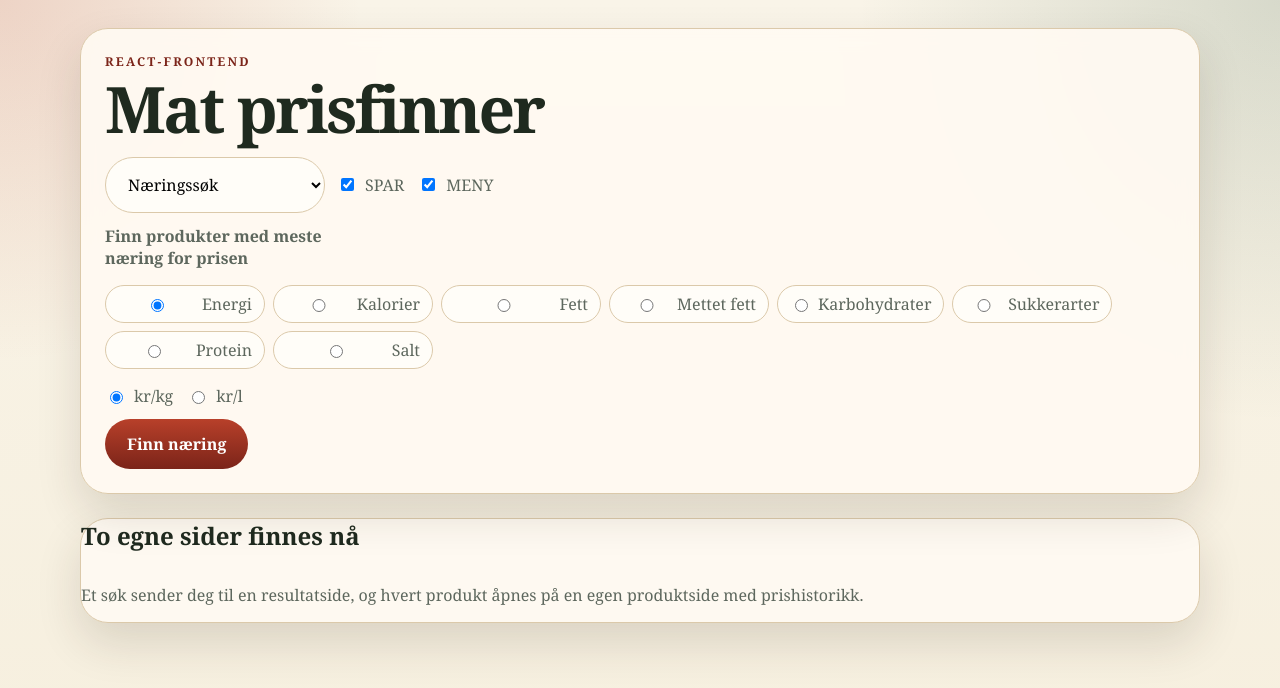
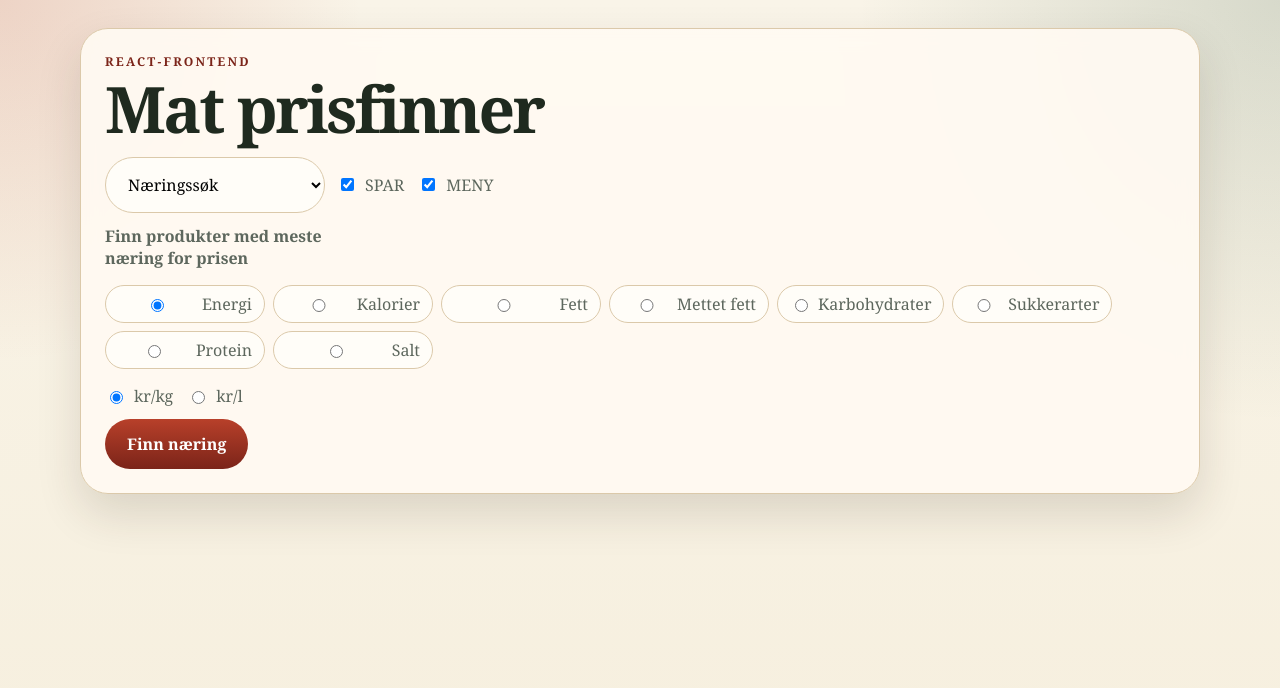
Before and after one commit to vemvb123/mat_prosjekt, a React (Vite) app in the folder frontend/: page / in a window 1280 px wide. Shown: the top 688 px of the page. Built offline with nearby package versions, Linux system fonts and the light colour scheme.

Commit message:
Fikset fløere UI-elementer

```diff
--- a/frontend/src/pages/HomePage.jsx
+++ b/frontend/src/pages/HomePage.jsx
@@ -8,12 +8,6 @@ function HomePage({ route, onSubmit }) {
         <h1>Mat prisfinner</h1>
         <SearchForm route={route} onSubmit={onSubmit} />
       </section>
-      <section className="results">
-        <section className="panel empty-state">
-          <h2>To egne sider finnes nå</h2>
-          <p>Et søk sender deg til en resultatside, og hvert produkt åpnes på en egen produktside med prishistorikk.</p>
-        </section>
-      </section>
     </>
   );
 }
```
